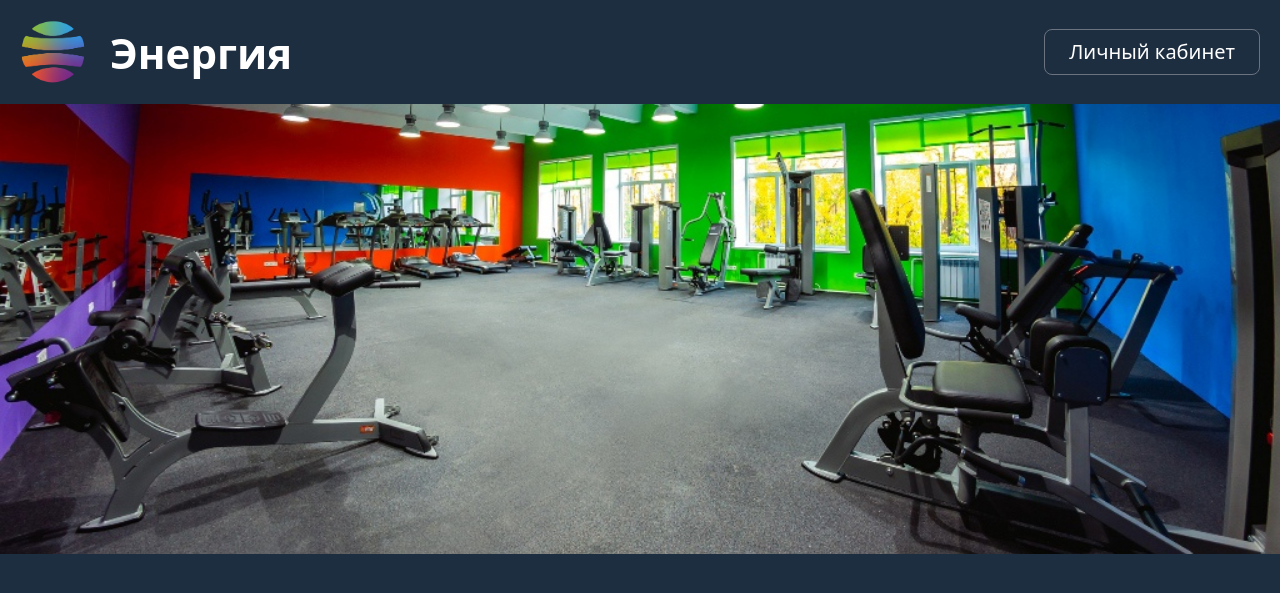
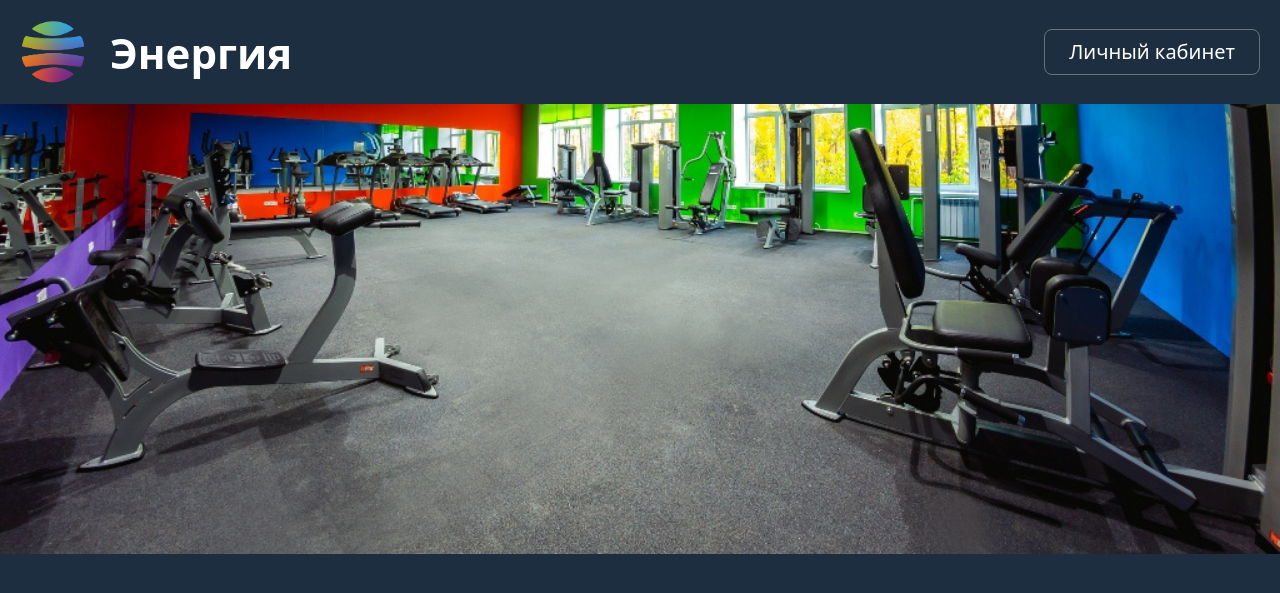
Before and after one commit to Lisovsky-UwU/energy-gym-front, a Vue app: page / in a window 1280 px wide. Shown: the top 593 px of the page. Built offline with nearby package versions, Linux system fonts and the light colour scheme; no server answers.

Commit message:
Fix parallax + add btn go to student login from coach login

```diff
--- a/src/layers/BaseMainLayer.vue
+++ b/src/layers/BaseMainLayer.vue
@@ -14,7 +14,7 @@
         <svg-icon type="mdi" :path="mdiAccount"></svg-icon>
       </router-link>
     </div>
-    <div class="parallax-element h-[450px] w-full bg-fixed"></div>
+    <div class="parallax-element h-[450px] bg-center w-full bg-fixed"></div>
 
     <div class="text-white p-9 text-xl font-normal">
       Дорогие студенты, приглашаем вас в спортивный зал “Энергия”, в который вы можете записаться, перейдя в <router-link to="/lk" class="link-custom">личный кабинет</router-link>.
@@ -99,7 +99,20 @@ onMounted(() => {
 <style scoped>
 .parallax-element {
   background-image: url('@/assets/login_back.jpg');
-  background-position-y: 85%;
+  background-position-y: -100px;
   background-size: cover;
 }
+
+
+@media (min-width: 768px) {
+  .parallax-element {
+    background-position-y: -10em;
+  }
+}
+
+@media (min-width: 1280px) {
+  .parallax-element {
+    background-position-y: 100%;
+  }
+}
 </style>
--- a/src/views/LoginCoach.vue
+++ b/src/views/LoginCoach.vue
@@ -16,6 +16,9 @@
             <LoadingSmall v-if="loading"/>
             Войти
           </button>
+          <router-link :to="loading ? '/coach' : '/lk'" :class="'bg-blue-500 text-white px-4 py-2 rounded-md transition-all text-center block ' + (loading ? '' : 'hover:bg-blue-400')">
+            Для студента
+          </router-link>
         </form>
       </div>
     </div>
```
